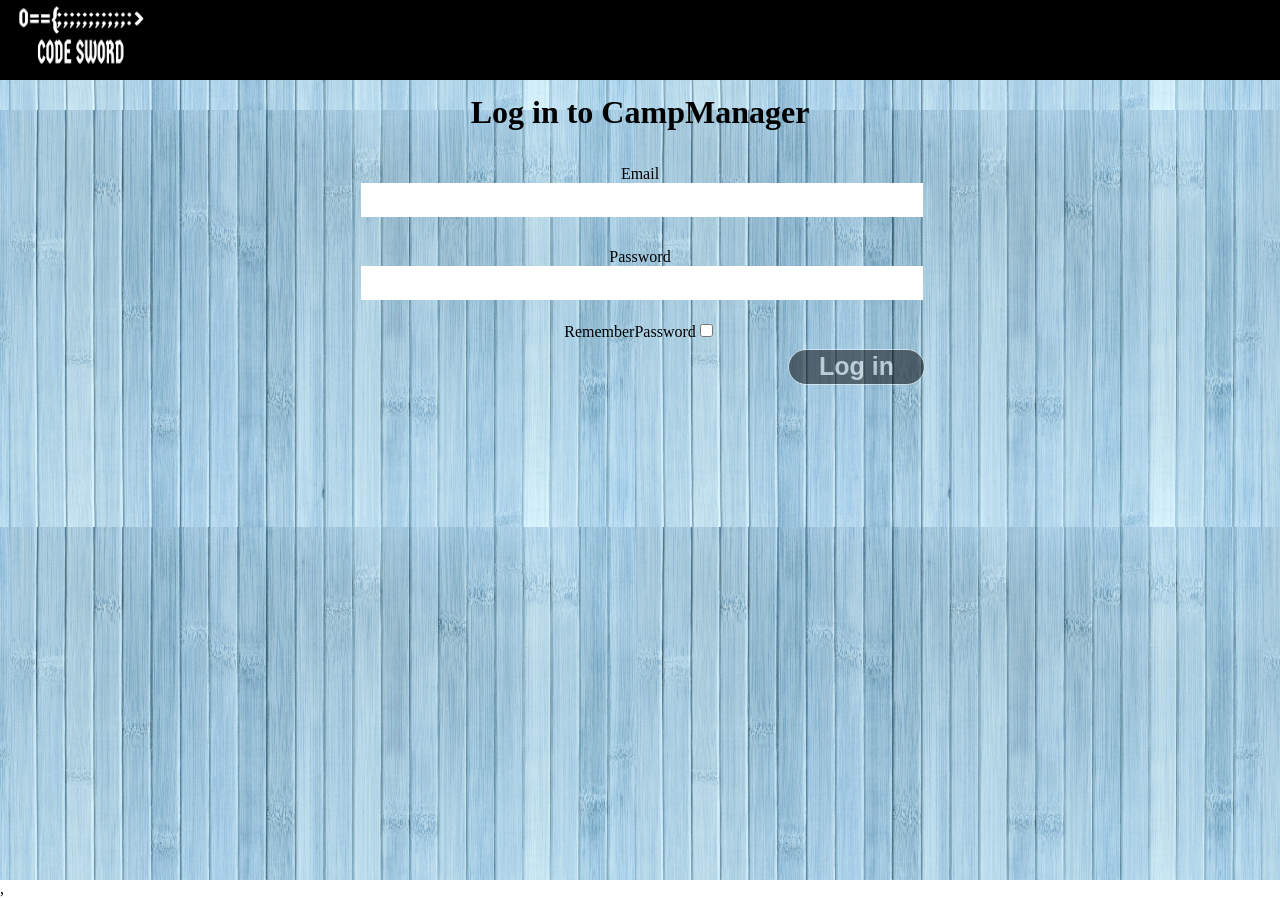
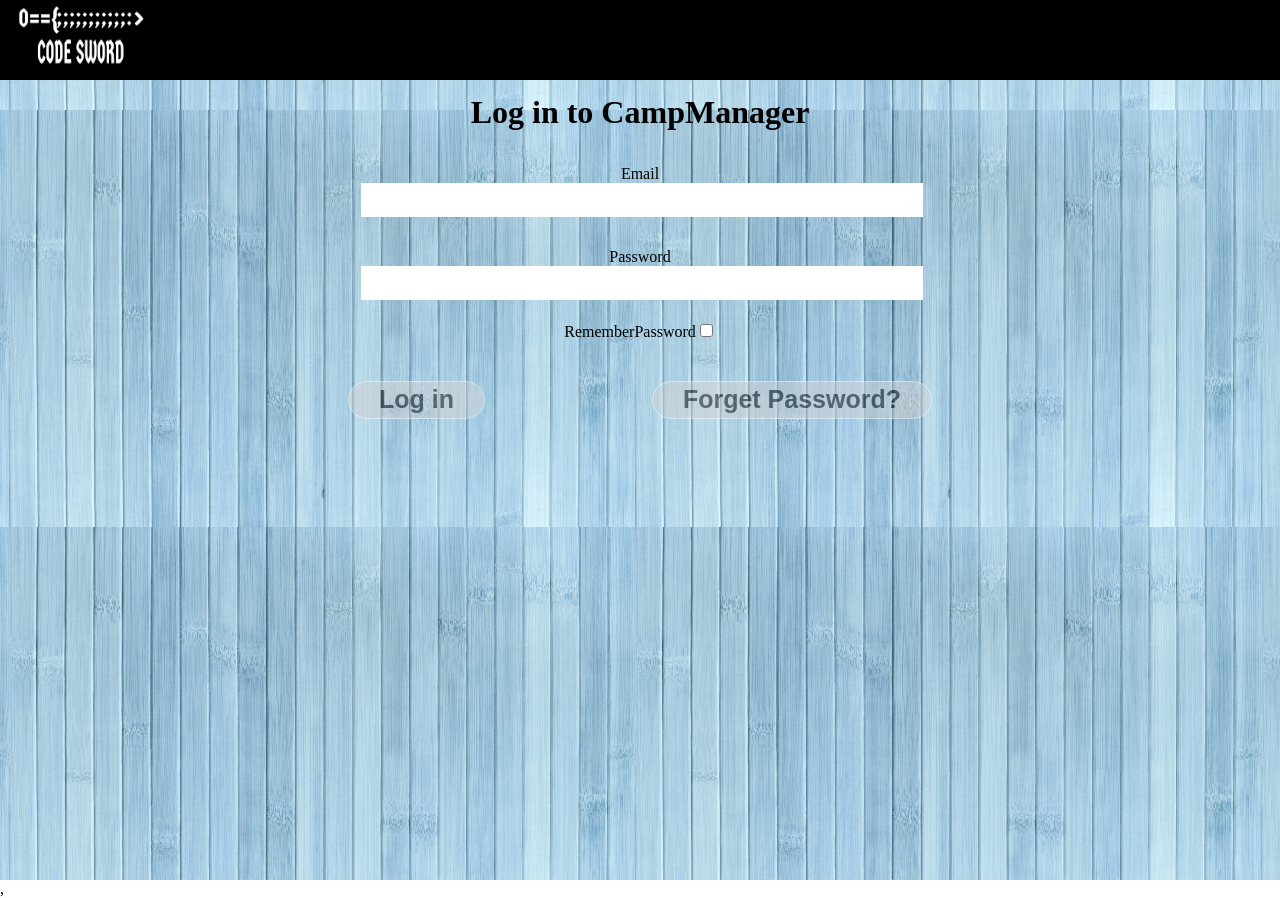
Before and after one commit to davidordo85/Frontend_campManager, a React (Create React App) app in the folder client/: page /login in a window 1280 px wide. Built offline with nearby package versions, Linux system fonts and the light colour scheme; no server answers.

Commit message:
added forget password button

```diff
--- a/client/src/components/auth/LoginPage/LoginForm.css
+++ b/client/src/components/auth/LoginPage/LoginForm.css
@@ -20,6 +20,9 @@
   display: flex;
   justify-content: center;
 }
-#loginButton {
-  margin-left: 28rem;
+
+.buttonLogin {
+  margin-top: 2rem;
+  display: flex;
+  justify-content: space-between;
 }
--- a/client/src/components/auth/LoginPage/LoginForm.js
+++ b/client/src/components/auth/LoginPage/LoginForm.js
@@ -1,5 +1,6 @@
 import React from 'react';
 import { FormLoginField, FormCheckbox } from '../../shared';
+import { Link } from 'react-router-dom';
 import Button from '../../Buttons/Button';
 
 import './LoginForm.css';
@@ -58,16 +59,23 @@ function LoginForm({ onSubmit, isLoading }) {
         checked={remember}
         onChange={handleCheckbox}
       />
+      <div className="buttonLogin">
         <Button
-        id="loginButton"
           type="submit"
-        variant="primary"
           className="LoginFormSubmit"
           // TODO: cambiar el isLoading por el loader
           disabled={isLoading || !email || !password}
         >
           Log in
         </Button>
+        <Button
+          as={Link}
+          to={'./recoverPassword'}
+          disabled={isLoading || !email}
+        >
+          Forget Password?
+        </Button>
+      </div>
     </form>
   );
 }
```
Lines whose indentation alone changed are shown as unchanged.
